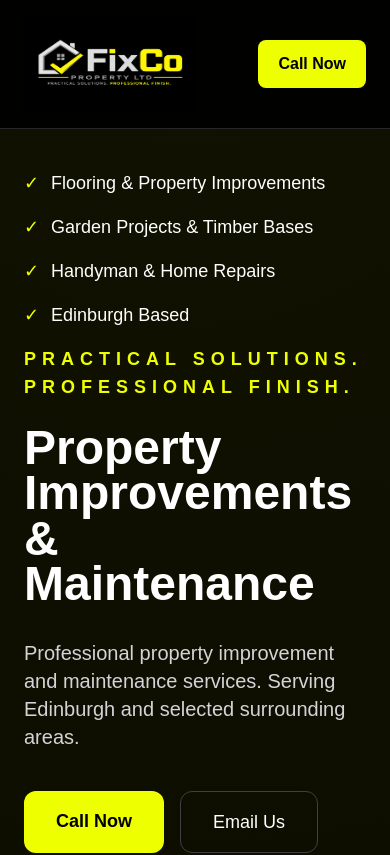
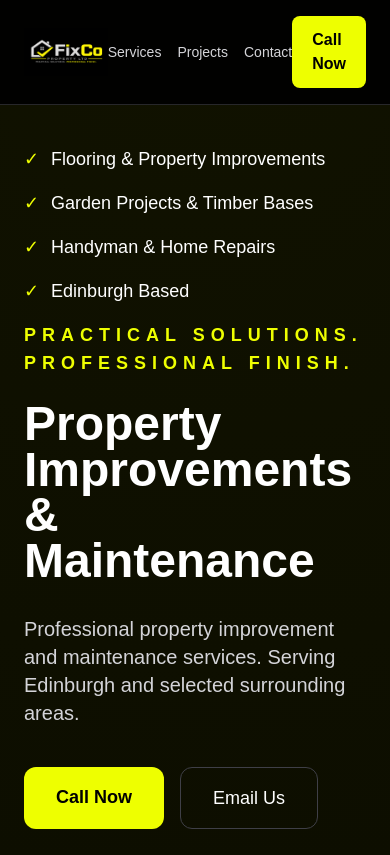
Before and after one commit to KeithTocher/fixco-site, a Next.js app: page / in a window 390 px wide. Shown: the top 855 px of the page. Built offline with nearby package versions, Linux system fonts and the light colour scheme.

Commit message:
Mobile navigation update

```diff
--- a/app/page.tsx
+++ b/app/page.tsx
@@ -64,7 +64,7 @@ export default function Home() {
   />
 </div>
 
-  <nav className="hidden md:flex gap-8 text-zinc-300">
+  <nav className="flex gap-4 text-sm text-zinc-300">
   <a href="#services" className="hover:text-[#EEFF00] transition-colors">
     Services
   </a>
```
